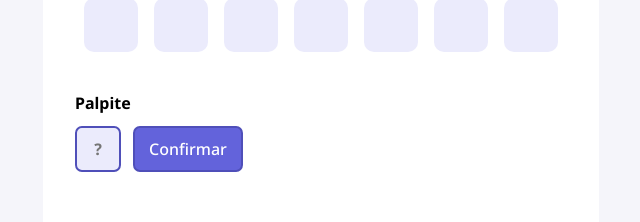
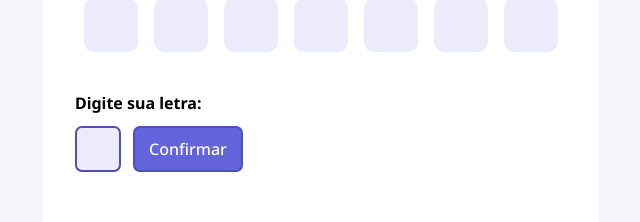
Before and after one commit to keewonf/guessing, a React (Vite) app: page / in a window 1280 px wide. Shown: the part 448-670 px from the top of the page, without its empty margins (319-959 px from the left). Built offline with nearby package versions, Linux system fonts and the light colour scheme.

Commit message:
chore: update guess input label text and remove placeholder symbol

```diff
--- a/src/App.tsx
+++ b/src/App.tsx
@@ -136,13 +136,13 @@ function App() {
           })}
         </div>
 
-        <h4>Palpite</h4>
+        <h4>Digite sua letra: </h4>
 
         <div className={styles.guess}>
           <Input
             autoFocus
             maxLength={1}
-            placeholder="?"
+            placeholder=""
             value={letter}
             onChange={(e) => setLetter(e.target.value)}
             disabled={result !== null}
```
